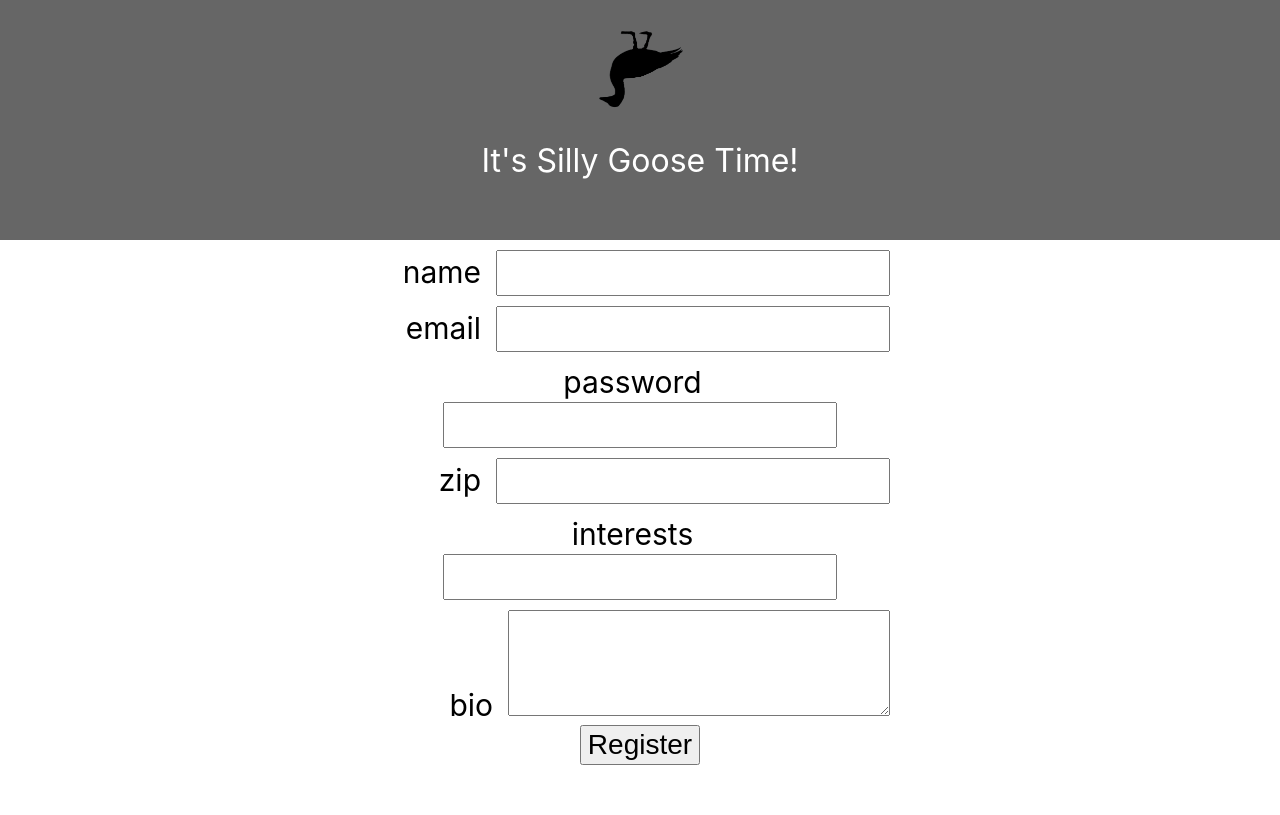
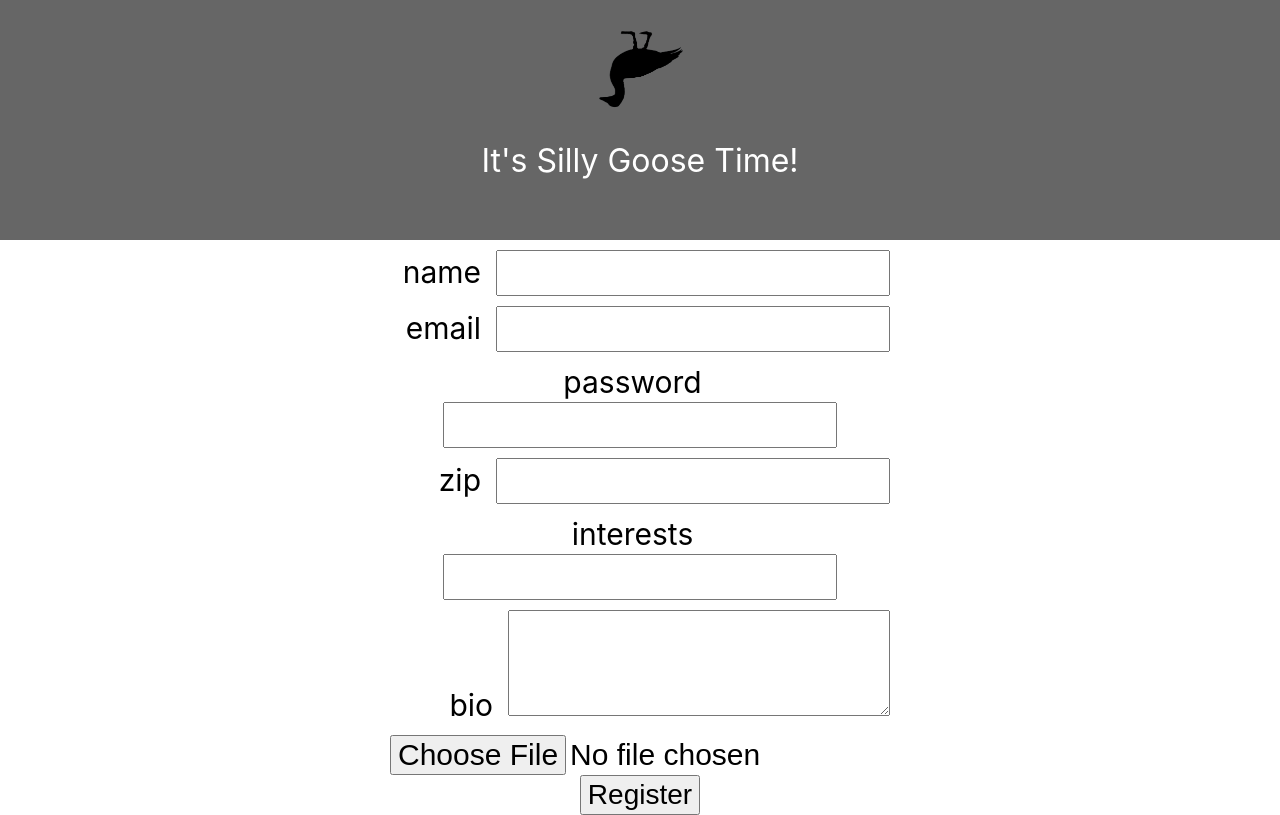
Before and after one commit to MSBradshaw/SillyGooseTimeFront, a React (Create React App) app in the folder app/: page /register in a window 1280 px wide. Built offline with nearby package versions, Linux system fonts and the light colour scheme.

Commit message:
added to registerform an option to upload a photo that is saved on the server

```diff
--- a/app/package.json
+++ b/app/package.json
@@ -6,8 +6,10 @@
     "@testing-library/jest-dom": "^4.2.4",
     "@testing-library/react": "^9.4.1",
     "@testing-library/user-event": "^7.2.1",
+    "axios": "^0.19.2",
     "react": "^16.13.0",
     "react-dom": "^16.13.0",
+    "react-images-upload": "^1.2.8",
     "react-router-dom": "^5.1.2",
     "react-scripts": "3.4.0"
   },
--- a/app/src/App.js
+++ b/app/src/App.js
@@ -2,6 +2,7 @@ import React from 'react';
 import { BrowserRouter, Route, Switch } from 'react-router-dom';
 import home from './components/home';
 import register from './components/register';
+import uploader from './components/uploader';
 import logo from './big-goose.png';
 import './App.css';
 
@@ -22,6 +23,7 @@ class App extends React.Component {
                     <Switch>
                         <Route path="/" component={home} exact/>
                         <Route path="/register" component={register}/>
+                        <Route path="/uploader" component={uploader}/>
                     </Switch>
                 </BrowserRouter>
             </div>
--- a/app/src/components/register.js
+++ b/app/src/components/register.js
@@ -1,6 +1,8 @@
 import React from 'react';
 import '../css/register.css';
 import logo from '../big-goose.png';
+import ImageUploader from 'react-images-upload';
+const axios = require("axios");
 
 class Register extends React.Component {
     constructor(props) {
@@ -11,9 +13,30 @@ class Register extends React.Component {
             password:'',
             interests:'',
             zip:'',
-            picture_path:'dumby/path/for/now.png',
+            picture_path:'',
             bio:''
         }
+        this.onChange = this.onChange.bind(this);
+    }
+    onChange(e) {
+        console.log('image changed!')
+
+        const formData = new FormData();
+        formData.append('myImage',e.target.files[0]);
+        const config = {
+            headers: {
+                'content-type': 'multipart/form-data'
+            }
+        };
+        axios.post("http://localhost:3000/photos",formData,config)
+            .then((response) => {
+                console.log(response)
+                // the response if successful is the path to the file on the server
+                // save the path in the state
+                this.setState({picture_path: response.data});
+                console.log("The file is successfully uploaded");
+            }).catch((error) => {
+        });
     }
     render(){
         // generate multiple more or less identical form fields
@@ -43,6 +66,9 @@ class Register extends React.Component {
                     <label for="bio">bio</label>
                     <textarea type="text" id="bio" value={this.state.bio} onChange={this.onMessageChange.bind(this)}></textarea>
                 </div>
+                <div class="form_item">
+                    <input type="file" name="myImage" onChange= {this.onChange} />
+                </div>
                 <button onClick={this.sendMessage.bind(this)}>Register</button>
             </form>
         )
@@ -53,16 +79,14 @@ class Register extends React.Component {
         this.setState({[event.target.id]: event.target.value})
     }
     sendMessage(event){
+        console.log('ask;ja;sdlkna;slk');
         event.preventDefault()
-        // send a post request
-        var xhr = new XMLHttpRequest();
-        xhr.open("POST", 'http://localhost:3000/users', true);
-        xhr.setRequestHeader('Content-Type', 'application/json');
-        // make all the info in state JSON
-        var info = JSON.stringify(this.state);
-        console.log(info);
-        // send it!
-        xhr.send(info);
+        // From: https://stackoverflow.com/questions/50774176/sending-file-and-json-in-post-multipart-form-data-request-with-axios
+        axios({
+          method: 'post',
+          url: 'http://localhost:3000/users',
+          data: this.state
+        })
     }
 }
 
```
Also changed, not shown: 1 other file (tests, documents, lock files or other folders).
